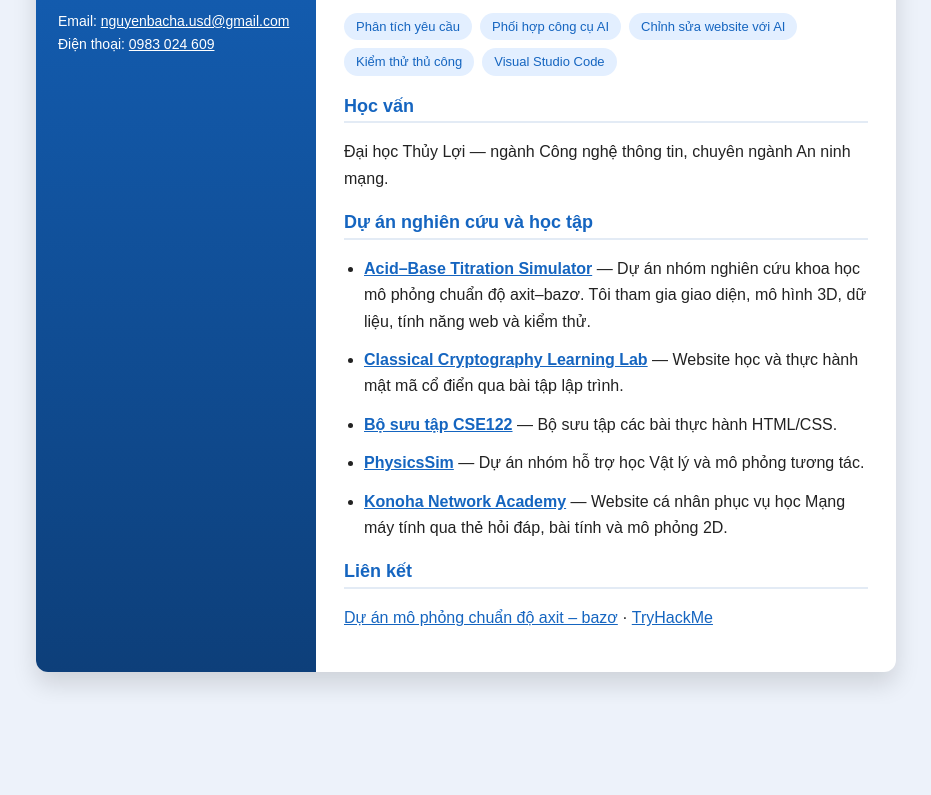
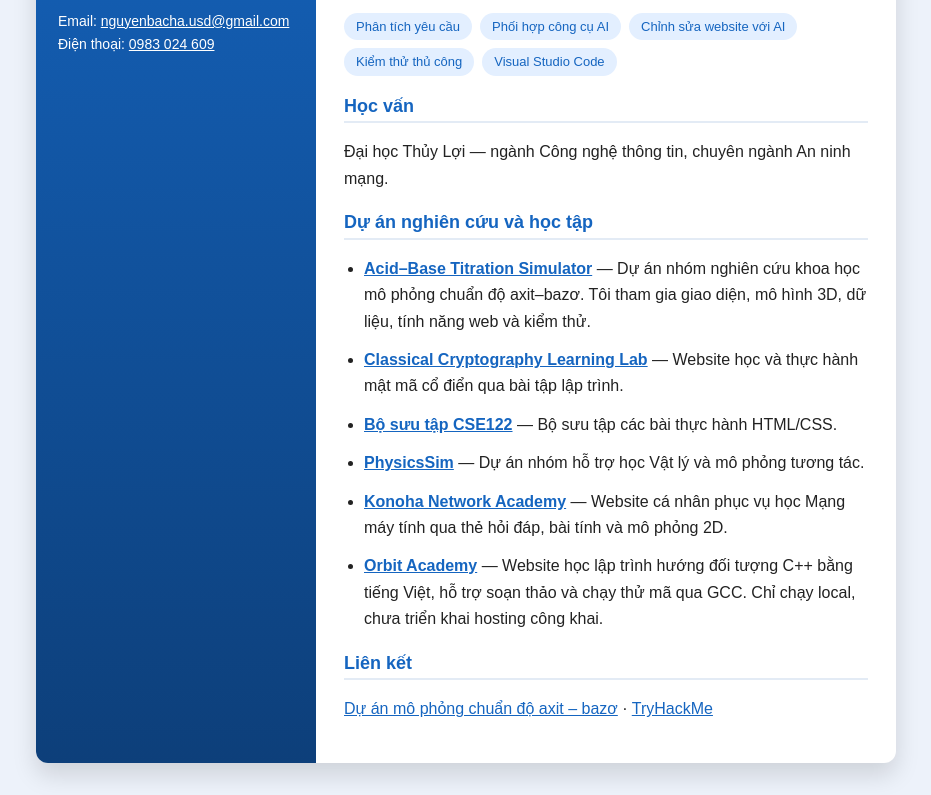
Before and after one commit to Noname000-Zero/cse122-2551271144, a plain HTML site: page ex09/index.html in a window 1280 px wide. Shown: the part 275-1070 px from the top of the page, without its empty margins (174-1105 px from the left). Before the commit the page ends 979 px from the top, so only its background shows below. Drawn offline with Linux system fonts and the light colour scheme.

Commit message:
Add Orbit Academy to CV and optimize Halong gallery image

```diff
--- a/ex09/index.html
+++ b/ex09/index.html
@@ -101,6 +101,17 @@
                 — Website cá nhân phục vụ học Mạng máy tính qua thẻ hỏi đáp, bài
                 tính và mô phỏng 2D.
               </li>
+              <li>
+                <a
+                  href="https://github.com/Noname000-Zero/oop-universe"
+                  target="_blank"
+                  rel="noopener noreferrer"
+                  >Orbit Academy</a
+                >
+                — Website học lập trình hướng đối tượng C++ bằng tiếng Việt, hỗ
+                trợ soạn thảo và chạy thử mã qua GCC. Chỉ chạy local, chưa triển
+                khai hosting công khai.
+              </li>
             </ul>
           </section>
           <section>
```
Also changed, not shown: 3 other files.
